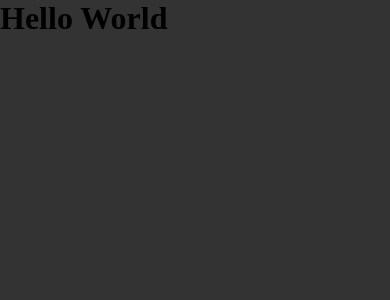
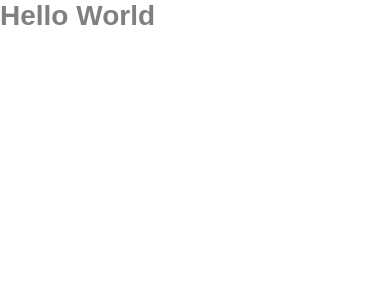
Before and after one commit to gabrielprod/podcastr-nlw5, a Next.js app: page / in a window 390 px wide. Shown: the top 300 px of the page. Built offline with nearby package versions, Linux system fonts and the light colour scheme.

Commit message:
feat: adding initial stylings

```diff
--- a/src/pages/_app.tsx
+++ b/src/pages/_app.tsx
@@ -1,4 +1,4 @@
-import '../styles/global.css'
+import '../styles/global.scss'
 
 function MyApp({ Component, pageProps }) {
   return <Component {...pageProps} />
--- a/src/styles/global.css
+++ /dev/null
@@ -1,9 +0,0 @@
-* {
-  margin: 0;
-	padding: 0;
-	box-sizing: border-box;
-}
-
-body {
-	background: #333;
-}
--- /dev/null
+++ b/src/styles/global.scss
@@ -0,0 +1,56 @@
+* {
+  margin: 0;
+	padding: 0;
+	box-sizing: border-box;
+}
+
+:root {
+	--white: #FFF;
+
+  --gray-50: #F7F8FA;
+  --gray-100: #E6E8EB;
+  --gray-200: #AFB2B1;
+  --gray-500: #808080;
+  --gray-800: #494D4B;
+
+  --green-500: #04D361;
+
+  --purple-300: #9F75FF;
+  --purple-400: #9164FA;
+  --purple-500: #8257E5;
+  --purple-800: #6F48C9;
+}
+
+@media(max-width: 1000px) {
+	html {
+		font-size: 93.75%;
+	}
+}
+
+
+@media(max-width: 720px) {
+	html {
+		font-size: 87.5%;
+	}
+}
+
+body {
+	background: var(--grey-50);
+}
+
+body, input, textarea, button {
+	font: 500 1rem sans-serif;
+	color: var(--gray-500)
+}
+
+h1 {
+	font-size: 2rem;
+}
+
+h2 {
+	font-size: 1.5rem;
+}
+
+button {
+	cursor: pointer;
+}
```
